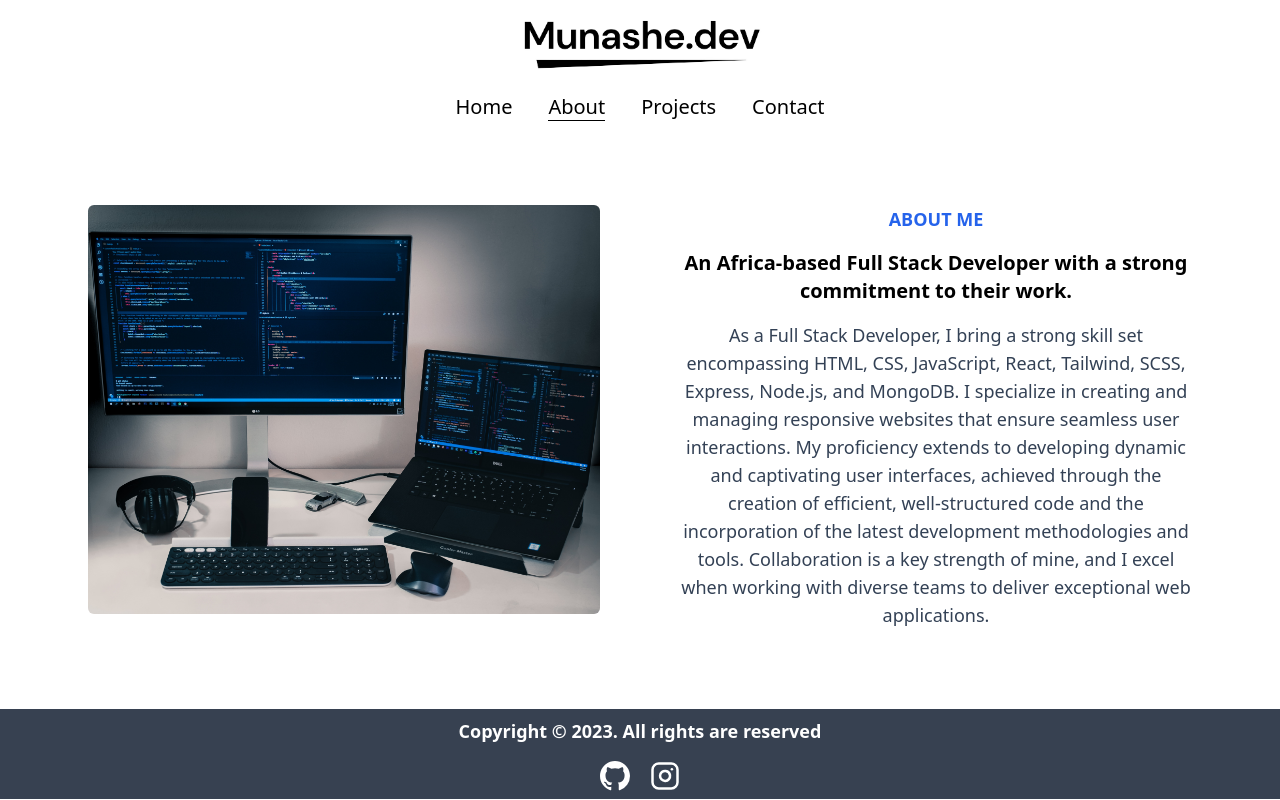
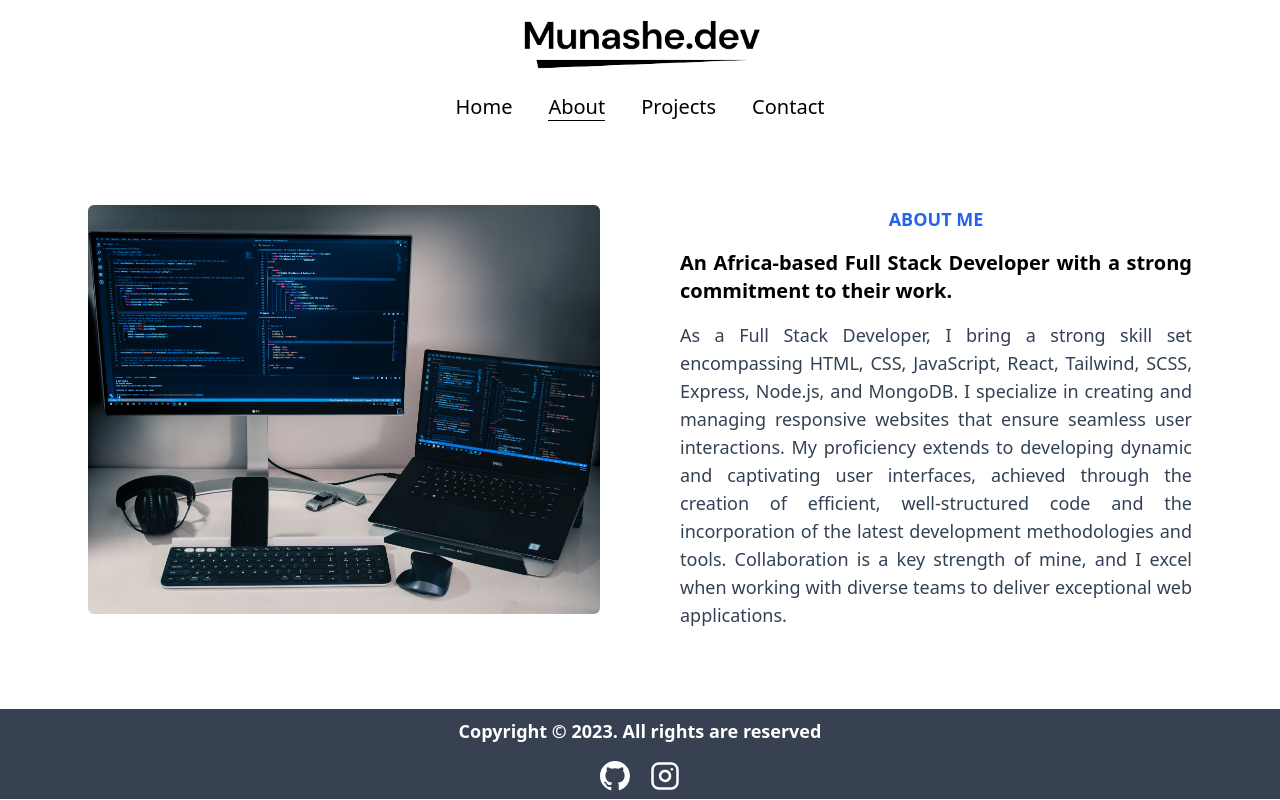
Before and after one commit to munashex/Munashe.dev, a React (Vite) app: page /about in a window 1280 px wide. Built offline with nearby package versions, Linux system fonts and the light colour scheme; what tailwindcss-animated would draw is missing.

Commit message:
fixing text

```diff
--- a/src/Pages/About.jsx
+++ b/src/Pages/About.jsx
@@ -22,8 +22,8 @@ function About() {
   <div className="max-w-[90%] md:max-w-lg lg:max-w-lg mx-auto animate-fade-left animate-delay-500 space-y-4 lg:mx-0">
     <h1 className="text-center text-lg font-bold text-blue-600">ABOUT ME</h1>
 
-    <h1 className="text-xl font-bold text-center">An Africa-based Full Stack Developer with a strong commitment to their work.</h1>
-     <h1 className=" text-lg text-slate-700 text-center">
+    <h1 className="text-xl font-bold  text-justify">An Africa-based Full Stack Developer with a strong commitment to their work.</h1>
+     <h1 className=" text-lg text-slate-700 text-justify">
 
      As a Full Stack Developer, I bring a strong skill set
       encompassing HTML, CSS, JavaScript, React, Tailwind, SCSS, Express,
--- a/src/Pages/Home.jsx
+++ b/src/Pages/Home.jsx
@@ -23,7 +23,7 @@ function Home() {
 
         <div className="flex flex-col w-[90%] md:w-[50%] lg:w-[40%]  gap-y-5 animate-fade-right">
           <h1 className="text-4xl lg:text-5xl font-medium text-center">React Full Stack Developer</h1>
-          <h1 className="text-lg text-slate-700 text-center">Greetings, I'm Munashe Mugonda, a fervent React Full Stack Programmer hailing from Africa.</h1>
+          <h1 className="text-lg text-slate-700 text-justify md:text-center">Greetings, I'm Munashe Mugonda, a fervent React Full Stack Programmer hailing from Africa.</h1>
 
           <div className="flex justify-center gap-x-5">
             <a href="https://github.com/munashex" className="hover:text-blue-600"><BsGithub size={30} /></a>
--- a/src/Pages/Projects.jsx
+++ b/src/Pages/Projects.jsx
@@ -35,7 +35,7 @@ const Projects = () => {
               </a>
            </div>
 
-          <h1 className="text-lg text-slate-700 px-3">{project.description}</h1>
+          <h1 className="text-lg text-slate-700 px-3 text-justify">{project.description}</h1>
            <h1 className="py-2"></h1>
         </div>
       ))}
```
